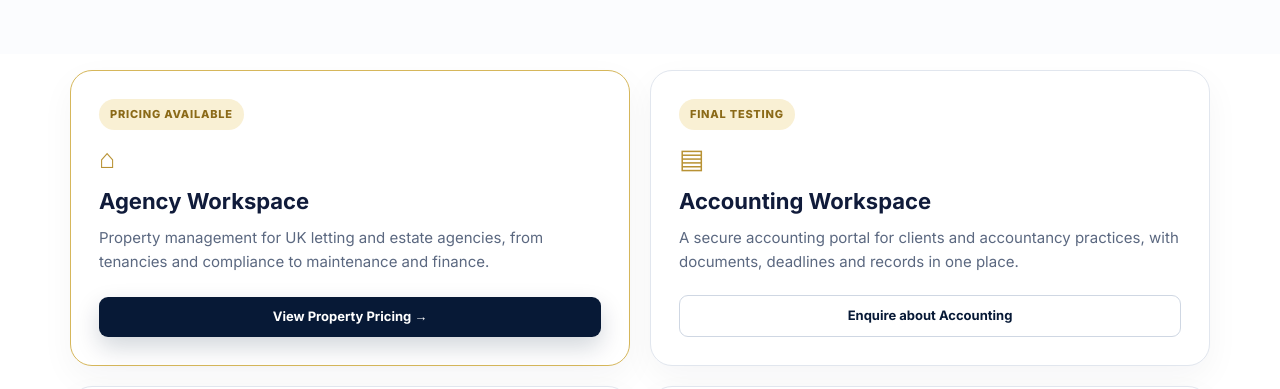
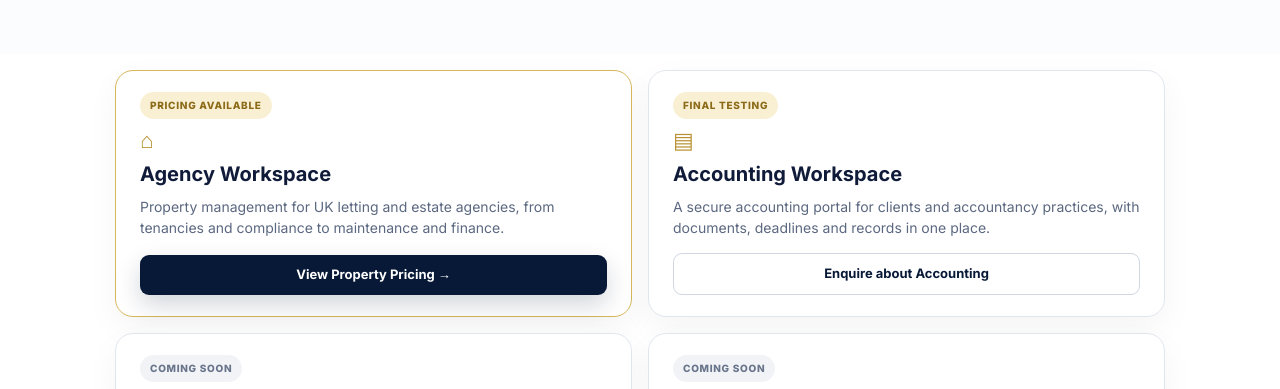
Before and after one commit to Balbina80/ESTAVO_WEB, a plain HTML site: page pricing.html in a window 1280 px wide. Shown: the part 364-753 px from the top of the page. Drawn offline with Linux system fonts and the light colour scheme.

Commit message:
Make four pricing workspace tiles more compact

```diff
--- a/pricing.html
+++ b/pricing.html
@@ -10,7 +10,7 @@
   <link rel="preconnect" href="https://fonts.googleapis.com">
   <link rel="preconnect" href="https://fonts.gstatic.com" crossorigin>
   <link href="https://fonts.googleapis.com/css2?family=Inter:wght@400;500;600;700;800&display=swap" rel="stylesheet">
-  <link rel="stylesheet" href="styles.css?v=2.4.8">
+  <link rel="stylesheet" href="styles.css?v=2.4.9">
   <style>
     .workspace-pricing-section { padding-top: 16px; }
     .workspace-pricing-grid { display: grid; grid-template-columns: repeat(2, minmax(0, 1fr)); gap: 20px; }
@@ -23,6 +23,14 @@
     .workspace-pricing-card p { margin: 0 0 22px; color: #5b6880; line-height: 1.55; }
     .workspace-pricing-card .btn, .workspace-pricing-unavailable { margin-top: auto; }
     .workspace-pricing-unavailable { display: block; width: 100%; padding: 13px; border: 1px solid #e3e7ee; border-radius: 11px; background: #f5f6f8; color: #8791a3; text-align: center; font-weight: 700; }
+    .workspace-pricing-section { padding-bottom: 54px; }
+    .workspace-pricing-grid { max-width: 1050px; margin-inline: auto; gap: 16px; }
+    .workspace-pricing-card { min-height: 0; padding: 21px 24px; border-radius: 18px; }
+    .workspace-pricing-status { padding: 6px 10px; font-size: 10px; }
+    .workspace-pricing-icon { margin-top: 10px; font-size: 22px; }
+    .workspace-pricing-card h2 { margin: 8px 0 6px; font-size: 20px; }
+    .workspace-pricing-card p { margin-bottom: 15px; font-size: 14px; line-height: 1.5; }
+    .workspace-pricing-card .btn, .workspace-pricing-unavailable { padding: 10px 12px; font-size: 13px; }
     #property-pricing { scroll-margin-top: 110px; }
     @media (max-width: 700px) { .workspace-pricing-grid { grid-template-columns: 1fr; } .workspace-pricing-card { min-height: 0; } }
   </style>
```
